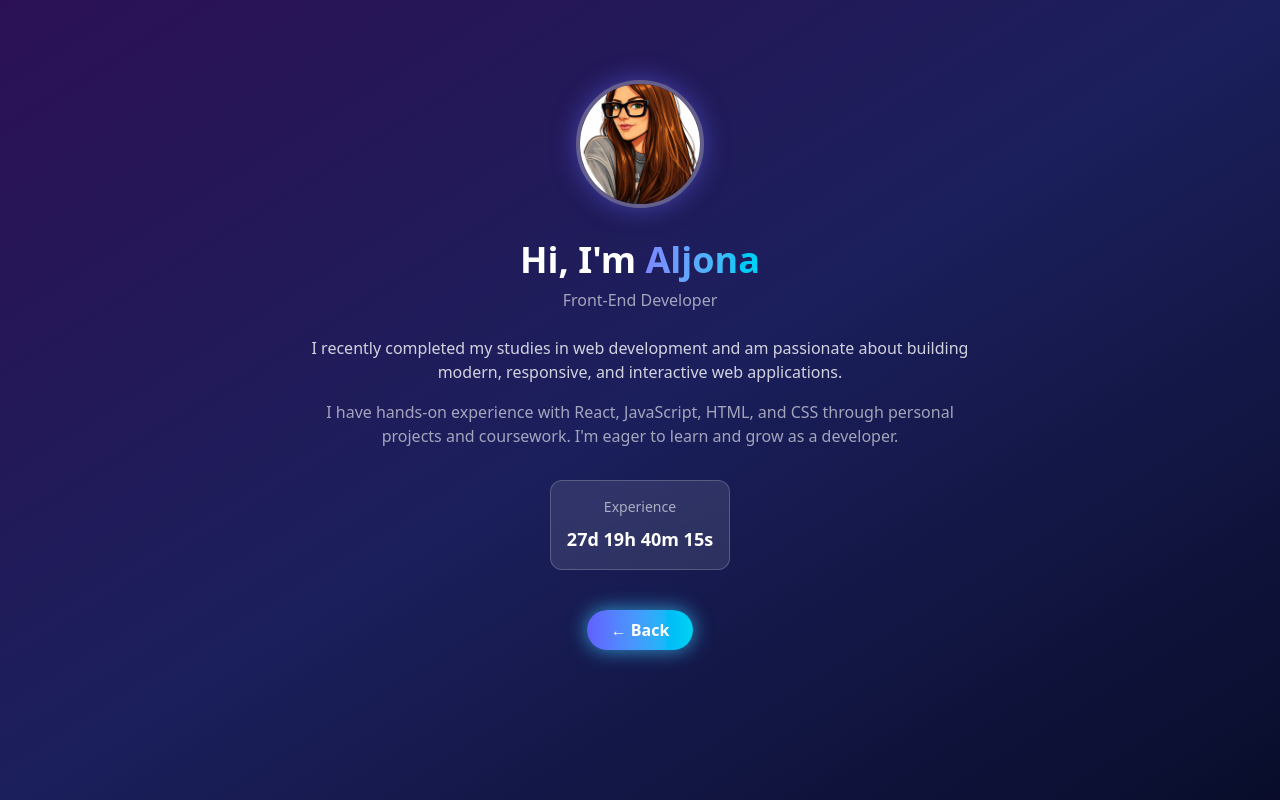
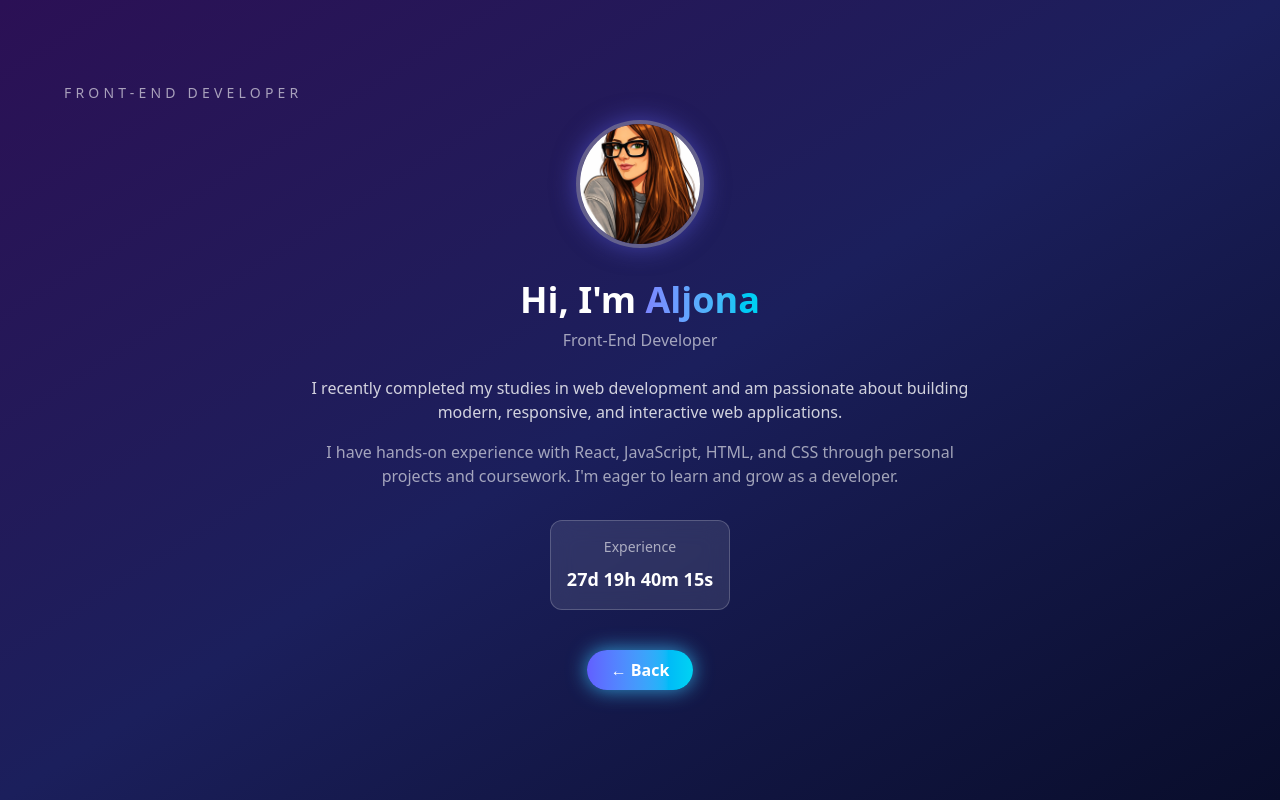
Before and after one commit to OlenaDem/Portfolio, a React (Vite) app: page /about in a window 1280 px wide. Built offline with nearby package versions, Linux system fonts and the light colour scheme.

Commit message:
added link home to page About

```diff
--- a/src/pages/About.tsx
+++ b/src/pages/About.tsx
@@ -38,11 +38,20 @@ export default function AboutMe() {
 
   return (
     <section className="min-h-screen bg-linear-to-br from-[#2b1055] via-[#1b1f5c] to-[#090d2b] text-white px-6 md:px-16 py-20 flex flex-col items-center">
+      <div className="w-full text-left mb-4">
+        <NavLink
+          to="/"
+          className="text-xs md:text-sm uppercase tracking-[0.3em] text-white/60 hover:text-white transition cursor-pointer"
+        >
+          Front-End Developer
+        </NavLink>
+      </div>
+
       <div className="mb-8">
         <img
           src="/photo.jpeg"
           alt="Profile"
-          className="w-28 h-28 md:w-32 md:h-32 object-cover rounded-full border-4 border-white/30 shadow-[0_0_25px_rgba(99,102,241,0.5)] hover:shadow-[0_0_50px_rgba(34,211,238,0.8)] "
+          className="w-28 h-28 md:w-32 md:h-32 object-cover rounded-full border-4 border-white/30 shadow-[0_0_25px_rgba(99,102,241,0.5)] hover:shadow-[0_0_50px_rgba(34,211,238,0.8)] transition duration-300"
         />
       </div>
 
```
